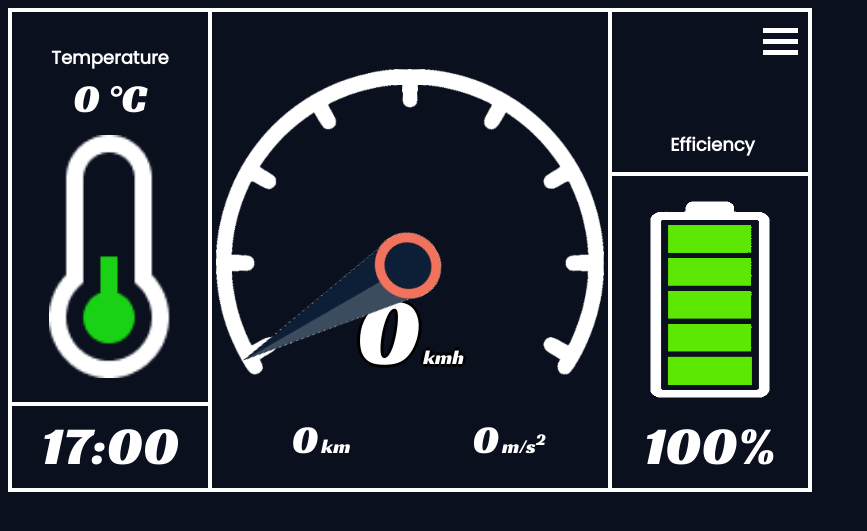
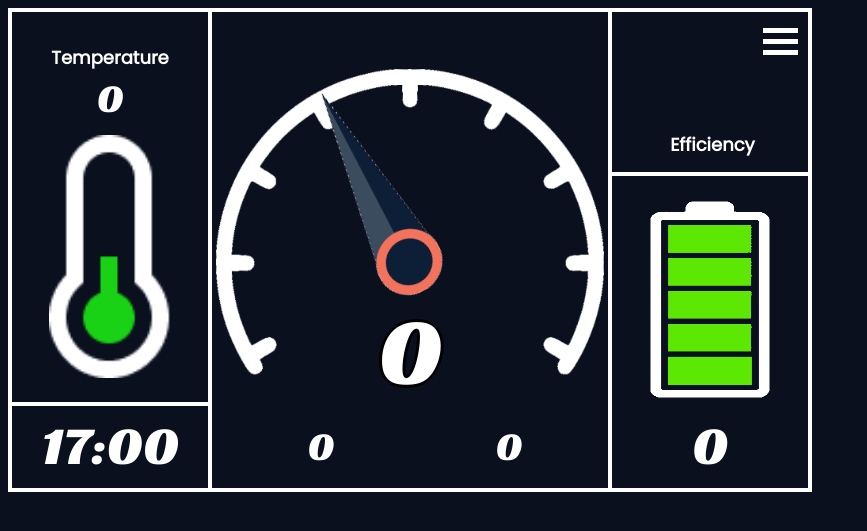
Before and after one commit to Princeton-Racing-Electric/Dashboard, a Flask app: page / in a window 1280 px wide. Shown: the top 531 px of the page, without its empty margins (0-867 px from the left). Run offline with Flask 2, Linux system fonts and the light colour scheme; parts of the project's set-up code (start-up, migrations or seed data) failed here and were passed over.

Commit message:
reverted changes
reverted dashboard.js to original (beginning of March) version, reverted boardv3.html to version from 1 hour ago

```diff
--- a/Server/static/dashboard.js
+++ b/Server/static/dashboard.js
@@ -13,11 +13,11 @@
     type: "POST",
     success: function (response) {
       console.log(response);
-      $("#velocity-number").html(Math.round(100*response["mph"])/100); // velocity-number
-      $("#temperature-number").html(Math.round(100*response["temperature"])/100);
-      $("#acceleration-number").html(Math.round(100*response["acceleration"])/100);
+      $("#mph").html(Math.round(100*response["mph"])/100); // velocity-number
+      $("#temperature").html(Math.round(100*response["temperature"])/100);
+      $("#acceleration").html(Math.round(100*response["acceleration"])/100);
       $("#voltage").html(Math.round(100*response["voltage"])/100);
-      $("#mileage-number").html(Math.round(100*response["mileage"])/100);
+      $("#mileage").html(Math.round(100*response["mileage"])/100);
       $("#efficiency").html(Math.round(100*response["efficiency"])/100);
       //$("#time").html(response["time"]);
     },
--- a/Server/templates/boardv3.html
+++ b/Server/templates/boardv3.html
@@ -133,20 +133,6 @@
 <!-- test to center align -->
 <body style = "background-color: #0B101F;">
 <div class = "container">
-    <!-- <img id="compare" src="Untitled.png" alt="battery picture" style="position: fixed; left: 850px;"> -->
-    <!-- <div class="testing">
-        <form>
-            <label for="velocity" style="color:white;">Velocity:</label><br>
-            <input type="text" id="velocity">
-            <input type="submit" value="Submit" onclick="changeVelocity(); return false;"><br>
-            <label for="temp" style="color:white;">Temperature:</label><br>
-            <input type="text" id="temp">
-            <input type="submit" value="Submit" onclick="changeTemp(); return false;"><br>
-            <label for="battery_" style="color:white;">Battery:</label><br>
-            <input type="text" id="battery_">
-            <input type="submit" value="Submit" onclick="changeBattery(); return false;"><br>
-        </form>
-    </div> -->
     <div class="dividers">
         <div class = "line-left"></div>
         <div class = "line-right"></div>
@@ -158,7 +144,7 @@
                     text-align:center; font-size: 18px;
                     width: 60%; height: 6.25%;
                     position: absolute; left: 20%; top: 4.167%;">Temperature</h1>
-                <p id="mph" class="clickable" onclick="toggleTempUnits()"
+                <p id="temperature" class="clickable" onclick="toggleTempUnits()"
                     style="color:white; font-family: 'Racing Sans One', cursive;
                     text-align:center; font-size: 40px;
                     width: 75%; height: 10.417%;
@@ -169,11 +155,6 @@
                 <img id="thermometer-picture" src="{{url_for('static', filename='temp_red.png')}}"
                     alt="thermometer picture" style="width: 62%; height: 51.042%;
                     position: absolute; left: 19%; top: 25.833%;">
-                        <!-- left: 29%; top: 24.167%; -->
-                        <!-- width: 41.5%; height: 51.4583%; -->
-                <!-- <img id="thermometer-pic" src="temp_red.png" alt="thermometer picture"
-                     style="width: 62%; height: 51.042%;
-                     position: absolute; left: 19%; top: 25.833%;"> -->
                 <p id="time" style="color:white; font-family: 'Racing Sans One', cursive;
                     text-align:center; font-size: 54px;
                     width: 75%; height: 13.542%;
@@ -181,10 +162,10 @@
             </div>
             <div class = "box-cell-center">
                 <p id="mph" class="clickable" onclick="toggleDistanceUnits()"
-                    style="color:white; font-family: 'Racing Sans One', cursive;
+                    style="color:white; font-family: 'Racing Sans One', cursive; font-size: 96px;
                     text-shadow: -3px 0 black, 0 3px black, 3px 0 black, 0 -3px black;
                     width: 60%; height: 20.833%;
-                    text-align:center; position: absolute; left: 20%; top: 50.833%;"> <!-- top: 24.791% -->
+                    text-align:center; position: absolute; left: 20%; top: 38.333%;">
                     <span id="velocity-number" style="font-size: 96px">62</span>
                     <span id="velocity-unit" style="font-size: 20px">kmh</span>
                 </p>
@@ -194,22 +175,17 @@
                 <img id="speedometer-picture" src="{{url_for('static', filename='needle.png')}}"
                     alt="speedometer picture" style="width: 16.875%; height: 46.667%;
                     position: absolute; left: 41.5625%; top: 12.5%; transform-origin: 50% 86.61%;">
-                <!-- <img id="speed-bar-pic" src="markers.png" alt="speedometer picture"
-                     style="width: 98%; height: 70.167%; position: absolute; left: 1%; top: 12%;">
-                <img id="speedometer-pic" src="needle.png" alt="speedometer picture"
-                     style="width: 16.875%; height: 46.667%;; position: absolute; left: 41.5625%; top: 12.5%;
-                     transform-origin: 50% 86.61%;"> -->
-                <p id="mileage-text" class="clickable" onclick="toggleDistanceUnits()"
+                <p id="mileage" class="clickable" onclick="toggleDistanceUnits()"
                     style="color:white; font-family: 'Racing Sans One', cursive; text-align:center;
-                    width: 50%; height: 12.5%;
-                    position: absolute; left: 2.5%; top: 81%">
+                    font-size: 40px; width: 50%; height: 12.5%;
+                    position: absolute; left: 2.5%; top: 77.5%">
                     <span id="mileage-number" style="font-size: 40px;">20.50</span>
                     <span id="mileage-unit" style="font-size: 20px">km</span>
                 </p>
-                <p id="acceleration-text" class="clickable" onclick="toggleDistanceUnits()"
-                   style="color:white; font-family: 'Racing Sans One', cursive;
-                    width: 60%; height: 15%;
-                    text-align:center; position: absolute; left: 45%; top: 81%;"> <!-- left: 20%; top: 28.833%; -->
+                <p id="acceleration" class="clickable" onclick="toggleDistanceUnits()"
+                    style="color:white; font-family: 'Racing Sans One', cursive;
+                    font-size: 40px; width: 60%; height: 15%;
+                    text-align:center; position: absolute; left: 45%; top: 77.5%;">
                     <span id="acceleration-number" style="font-size: 40px">1.2</span>
                     <span id="acceleration-unit" style="font-size: 20px">m/s<sup>2</sup></span>
                 </p>
@@ -231,17 +207,14 @@
                     text-align:center; font-size: 40px;
                     width: 45%; height: 10%;
                     position: absolute; left: 29%; top: 3.416%">73%</p>
-                <h1 id="efficiency-text" style="color:white; font-family: 'Poppins', sans-serif;
+                <h1 id="efficiency-label" style="color:white; font-family: 'Poppins', sans-serif;
                     text-align:center; font-size: 18px;
                     width: 45%; height: 5%;
                     position: absolute; left: 28.75%; top: 22.567%">Efficiency</h1>
                 <img id="battery-picture" src="{{url_for('static', filename='battery_100.png')}}" alt="battery picture"
                      style="width: 100%; height: 25%; transform:rotate(270deg);
                      position: absolute; left: 0; top: 48%;">
-                <!-- <img id="battery-pic" src="battery_100.png" alt="battery picture"
-                     style="width: 100%; height: 25%; rotate: 270deg;
-                     position: absolute; left: 0; top: 48%;"> -->
-                <p id="battery" style="color:white; font-family: 'Racing Sans One', cursive;
+                <p id="voltage" style="color:white; font-family: 'Racing Sans One', cursive;
                     text-align:center; font-size: 54px;
                     width: 90%; height: 14.583%;
                     position: absolute; left: 5%; top: 72.375%;">100%</p>
@@ -422,3 +395,36 @@
 </body>
 
 </html>
+
+
+
+<!-- <img id="compare" src="Untitled.png" alt="battery picture" style="position: fixed; left: 850px;"> -->
+<!-- <div class="testing">
+    <form>
+        <label for="velocity" style="color:white;">Velocity:</label><br>
+        <input type="text" id="velocity">
+        <input type="submit" value="Submit" onclick="changeVelocity(); return false;"><br>
+        <label for="temp" style="color:white;">Temperature:</label><br>
+        <input type="text" id="temp">
+        <input type="submit" value="Submit" onclick="changeTemp(); return false;"><br>
+        <label for="battery_" style="color:white;">Battery:</label><br>
+        <input type="text" id="battery_">
+        <input type="submit" value="Submit" onclick="changeBattery(); return false;"><br>
+    </form>
+</div> -->
+
+<!--
+<img id="thermometer-pic" src="temp_red.png" alt="thermometer picture"
+     style="width: 62%; height: 51.042%;
+     position: absolute; left: 19%; top: 25.833%;">
+
+<img id="speed-bar-pic" src="markers.png" alt="speedometer picture"
+     style="width: 98%; height: 70.167%; position: absolute; left: 1%; top: 12%;">
+<img id="speedometer-pic" src="needle.png" alt="speedometer picture"
+     style="width: 16.875%; height: 46.667%;; position: absolute; left: 41.5625%; top: 12.5%;
+     transform-origin: 50% 86.61%;">
+
+<img id="battery-pic" src="battery_100.png" alt="battery picture"
+    style="width: 100%; height: 25%; rotate: 270deg;
+    position: absolute; left: 0; top: 48%;">
+-->
```
